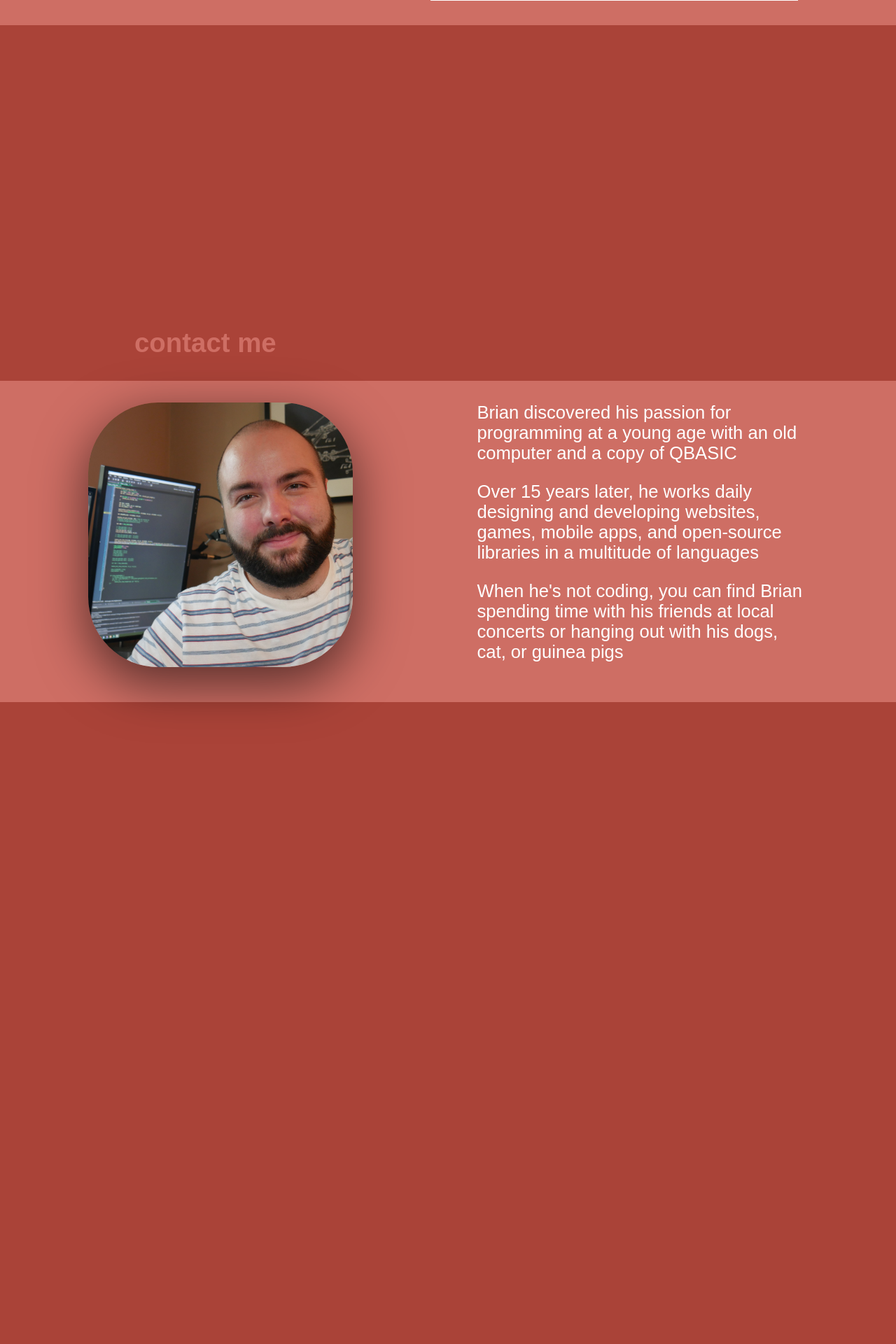
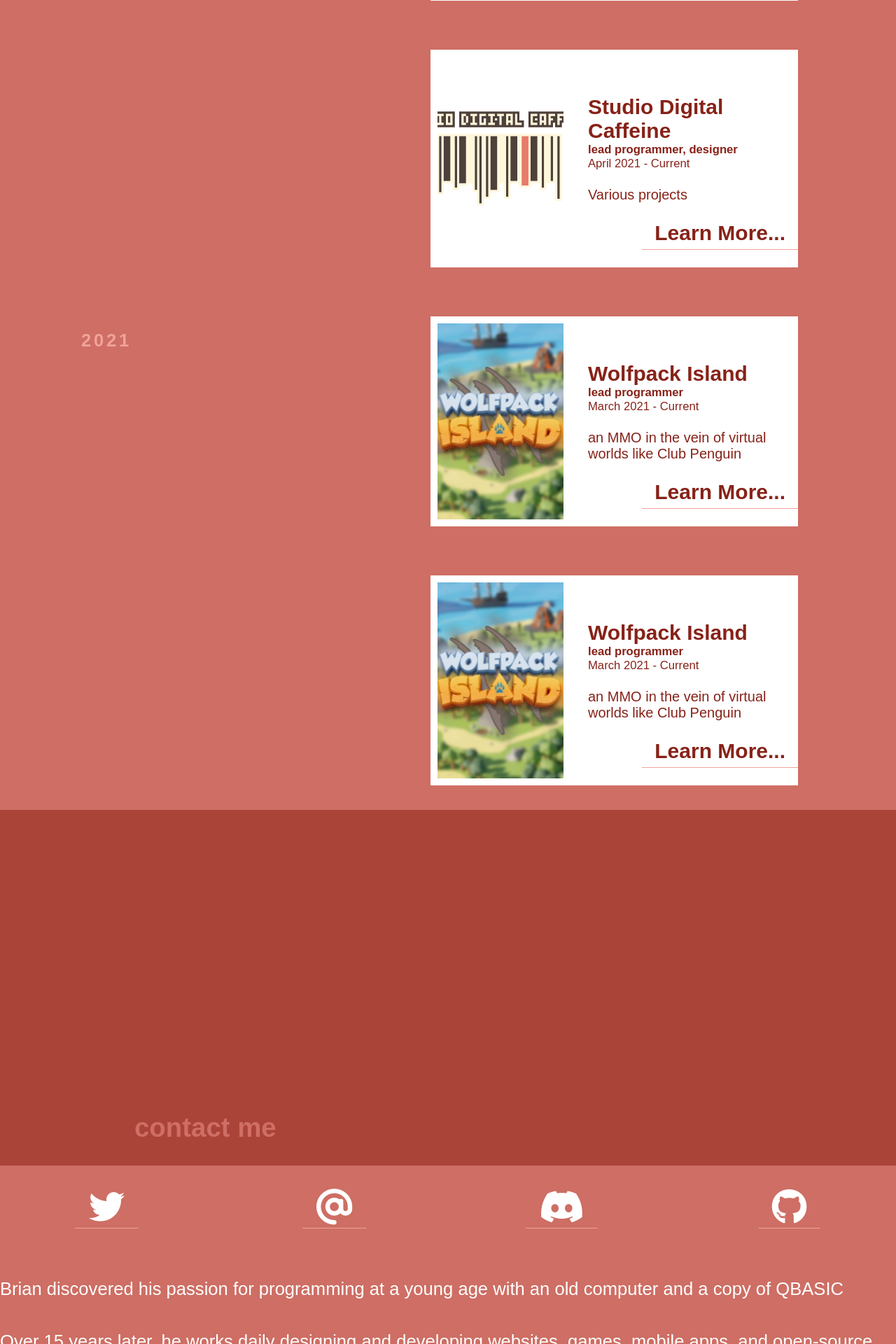
Before and after one commit to brianlaclair/portfolio, a PHP site: page / in a window 1280 px wide. Shown: the part 2600-4520 px from the top of the page at 70% size. Before the commit the page ends 3617 px from the top, so only its background shows below. Run offline with PHP 8.4, Linux system fonts and the light colour scheme; some libraries are stand-ins or nearby versions.

Commit message:
another update
I should probably start putting notes if I'm going to set it to public...

```diff
--- a/index.php
+++ b/index.php
@@ -1,26 +1,19 @@
 <HTML>
 <HEAD>
+<!-- Hey! Truly overjoyed that you're taking the time to look at my portfolio's source! I wrote it myself and all that. It uses Javascript and PHP to automatically load content
+and make it easy for me to update things here. If you want, I have the entire source on my github, feel free to use it for your own website! -->
 <link rel="stylesheet" href="style.css">
+<script src="//code.jquery.com/jquery-1.10.2.js"></script>
+<script src="https://kit.fontawesome.com/025c4715ea.js" crossorigin="anonymous"></script>
 </HEAD>
 <BODY>
+
 <DIV id="overlay" class="hiddenstart">
 <a onclick="closeModal()" id="up" class="navbutton cornerfix">X</a>
 <div class="overlaycontent">
-
-<div class="grid-overlay-container">
-<div class="overlay-left"><img id="overlayimage-1" src="" class="overworks"/></div>
-<div class="overlay-mid"><img id="overlayimage-2" src="" class="overworks"/></div>
-<div class="overlay-right"><img id="overlayimage-3" src="" class="overworks"/></div>
-<div class="overlay-left"><h2 id="overlayname"></h2><b><sub id="overlaytitle"></sub></b><br><sub id="overlaytime"></sub></div>
-<div class="overlay-mid small" id="overlaysect1"></div>
-<div class="overlay-right small" id="overlaysect2"></div>
+<div id="overlayimportedcontent" class="grid-overlay-container">
+<!-- Content gets imported here on load -->
 </div>
-
-<h2 id="overlayname"></h2>
-<h2 id="overlaytitle"></h2>
-<h2 id="overlaytime"></h2>
-
-
 </div>
 </div>
 
@@ -68,13 +61,25 @@
 <div class="title">
 <h2>contact me</h2>
 </div>
-<div class="grid-container">
-<div class="left">
-<img src="assets/me.jpg"/>
+<div class="grid-container grid-single">
+<div class="grid-overlay-container four">
+<div class="overlay-left social">
+<h2><a href="https://twitter.com/brianlaclair" target="_blank" class="contact"><i class="fa-brands fa-twitter"></i></a></h2>
 </div>
-<div class="right">
+<div class="overlay-mid social">
+<h2><a onclick="emailToggle()" class="contact"><i class="fa-solid fa-at"></i></a></h2>
+</div>
+<div class="overlay-mid social">
+<h2><a class="contact"><i class="fab fa-discord"></i></a></h2>
+</div>
+<div class="overlay-right social">
+<h2><a href="" class="contact"><i class="fa-brands fa-github"></i></a></h2>
+</div>
+</div>
+<div id="contact-form" class="email">Lorem ipsum dolor sit amet, consectetur adipiscing elit. Aenean porttitor, enim sed facilisis ultrices, purus justo condimentum lectus, ut imperdiet sapien nisl quis lorem. Donec tincidunt lectus sit amet leo volutpat, tincidunt pellentesque nisi feugiat. Etiam sapien sem, rutrum interdum blandit at, cursus non ex. Aliquam eros velit, ornare in placerat vel, pulvinar nec dui. Suspendisse pharetra rutrum turpis et euismod. Suspendisse euismod finibus justo, sit amet sagittis felis molestie ut. Morbi et ex eros. Pellentesque quis tincidunt magna. Suspendisse non tellus nec odio dapibus elementum ut nec lorem. Integer quam sapien, maximus vel faucibus non, ornare a nibh.
+
+Sed quis iaculis lectus. Sed felis erat, dictum sed mattis sodales, malesuada viverra tortor. Vivamus a faucibus est, eu ultrices magna. In sit amet vestibulum lectus, vel ultrices neque. Aliquam erat volutpat. Suspendisse eget quam purus. Curabitur sollicitudin at purus in aliquam. Aenean condimentum pretium sapien eu pellentesque. Pellentesque vitae efficitur orci. Maecenas faucibus elementum aliquam. Sed varius cursus turpis, vitae finibus leo dictum at. Duis vel sem nibh. Class aptent taciti sociosqu ad litora torquent per conubia nostra, per inceptos himenaeos. Nam eu nunc in sem consequat commodo.</div>
 <p>Brian discovered his passion for programming at a young age with an old computer and a copy of QBASIC</p><p>Over 15 years later, he works daily designing and developing websites, games, mobile apps, and open-source libraries in a multitude of languages</p><p>When he's not coding, you can find Brian spending time with his friends at local concerts or hanging out with his dogs, cat, or guinea pigs</p>
-</div>
 </div>
 </div>
 
@@ -101,7 +106,11 @@
 var overlaySect2    = document.getElementById("overlaysect2");
 
 // Get id of the main content section
-var mainContent		= document.getElementById("main")
+var mainContent		= document.getElementById("main");
+
+// Setup of email form magic
+var emailForm 		= document.getElementById("contact-form");
+var	emailToggled	= false;
 
 // Get the offset position of the navbar
 var sticky 		  	= header.offsetTop;
@@ -122,7 +131,26 @@
 
 }
 
-function openModal(name, title, time, img1, img2, img3, section1, section2) {
+function loadOverlayContent(id) {
+	$.ajax("projects/project.php?id=" + id, {
+    success: function(response) {
+      $("#overlayimportedcontent").html(response);
+    }
+  });
+}
+
+function emailToggle() {
+	if (emailToggled) {
+		emailForm.style.height = 0;
+		emailToggled = false;
+	} else {
+		emailForm.style.height = 300;
+		emailToggled = true;
+	}
+}
+
+function openModal(id) {
+
 	// Prevent scrolling
 	root.className = 'noscroll';
 
@@ -135,15 +163,9 @@
 	overlay.classList.remove("hideoverlay");
 	overlay.classList.remove("hiddenstart");
 
-	// Update the contents of the overlay
-	overlayName.textContent 	= name;
-	overlayTitle.textContent	= title;
-	overlayTime.textContent 	= time;
-	overlaySect1.innerHTML		= section1;
-	overlaySect2.textContent 	= section2;
-	overlayImage1.src			= "assets/" + img1;
-	overlayImage2.src			= "assets/" + img2;
-	overlayImage3.src			= "assets/" + img3;
+	//Load in the content
+	loadOverlayContent(id);
+
 }
 
 function closeModal() {
--- a/projects/data/sdc.json
+++ b/projects/data/sdc.json
@@ -1,13 +1,11 @@
 {
 	"name": 	"Studio Digital Caffeine",
-	"thumb":	"wpi.jpg",
-	"image2":	"",
-	"image3":	"",
+	"thumb":	"sdc1.png",
+	"image2":	"sdc2.png",
+	"image3":	"sdc3.png",
 	"title":	"lead programmer, designer",
 	"time":		"April 2021 - Current",
 	"shortDes": "Various projects ",
-	"longDes":	"",
-	"duties": 	"",
-	"accomplishments": "",
-	"links": 	"",
+	"section1":  "<h5>Platforms</h5><p class=textright><b class=smallText>Android, iOS, PC, Mac</b></p><hr><h5>Responsibilities</h5><ul class=smallText><li>Implement, test, and deploy new game features and moderation tools throughout entire stack</li><li>Audit, assess, and resolve security concerns</li><li>Ensure successful cross-platform builds</li><li>Deploy client software to Apple App Stores, Google Play, and Steam</li></ul>",
+	"section2":  "testing section 2"
 }
--- a/projects/directory.json
+++ b/projects/directory.json
@@ -1,11 +1,10 @@
 {
-	"current": {
+	"Current Projects": {
 		"0": "wpi",
-		"1": "sdc",
-		"2": "gmtug"
+		"1": "sdc"
 	},
 	"2021": {
-		"0": "idyll",
-		"1": "vsws"
+		"0": "wpi",
+		"1": "wpi"
 	}
 }
--- a/projects/listProjects.php
+++ b/projects/listProjects.php
@@ -1,29 +1,51 @@
 <?php
 
-// Get the projects
-$file 		 	= "projects/data/wpi.json";
-$proj_info	 	= json_decode(file_get_contents($file), true);
+// Get the list of projects
+$file 		 	= "projects/directory.json";
+$dirInfo	 	= json_decode(file_get_contents($file), true);
 $num 			= 0;
+$id				= "wpi";
 
-// Output project format
-echo @'<div class="left">';
+// I wanted to make the json human-readable... that was a mistake? Maybe?
+$array_map = array_keys($dirInfo);
 
-if ($num == 0) {
-	echo @"<h3>Current Projects</h3>
-	";
+// Loop through the first dimension of the directory
+for ($period = 0; $period < count($dirInfo); $period++) {
+
+	$thisKey = $array_map[$period];
+
+	// Loop through the nested dimesion and load results
+	for ($current = 0; $current < count($dirInfo[$thisKey]); $current++) {
+
+		$projectId 		= $dirInfo[$thisKey][$current];
+		$projectFile	= "projects/data/{$projectId}.json";
+		$projectInfo	= json_decode(file_get_contents($projectFile), true);
+
+		// We have the project's JSON file loaded, so let's save the data to some temporary variables for easy reference
+		$thumb 			= $projectInfo['thumb'];
+		$name			= $projectInfo['name'];
+		$title			= $projectInfo['title'];
+		$time			= $projectInfo['time'];
+		$desc			= $projectInfo['shortDes'];
+
+		// Output the HTML for the row
+		$rowTitle 		= "";
+		if ($current == 0) {
+			$rowTitle = "<h3>{$thisKey}</h3>";
+		}
+
+		echo "<div class=\"left\">{$rowTitle}</div>
+		<div class=\"right\">
+		<div class=\"grid-container grid-cont-sub\">
+		<div class=\"worksleft\">
+		<img src=\"assets/{$thumb}\" class=\"works\"/></div><div class=\"right small worksmod\">
+		<h4>{$name}</h4>
+		<sub><b>{$title}</b></sub><br><sub>{$time}</sub><br><br><p>{$desc}</p> <a onclick=\"openModal('{$projectId}')\" class=\"navbutton showmore\">Learn More...</a>
+		</div>
+		</div>
+		</div>
+		";
+
+	}
 }
-
-echo @'</div>
-<div class="right">
-<div class="grid-container grid-cont-sub">
-<div class="worksleft">
-';
-
-echo "<img src=\"assets/{$proj_info['thumb']}\" class=\"works\"/></div><div class=\"right small worksmod\">";
-
-echo "<h4>{$proj_info['name']}</h4><sub><b>{$proj_info['title']}</b></sub><br><sub>{$proj_info['time']}</sub><br><br><p>{$proj_info['shortDes']}</p> <a onclick=\"openModal('{$proj_info['name']}', '{$proj_info['title']}', '{$proj_info['time']}', '{$proj_info['thumb']}', '{$proj_info['image2']}', '{$proj_info['image3']}', '{$proj_info['section1']}', '{$proj_info['section2']}')\" class=\"navbutton showmore\">Learn More...</a>";
-
-echo @'</div>
-</div>
-</div>';
 ?>
--- a/style.css
+++ b/style.css
@@ -104,6 +104,16 @@
 	color:					#FFF;
 }
 
+.grid-single {
+	grid-template-columns:	1fr;
+	color:					#FFF;
+}
+
+.social {
+	color:					#FFF;
+	text-align:				center;
+}
+
 .grid-cont-tight {
 	grid-gap:				0vw;
 }
@@ -122,6 +132,10 @@
     grid-gap: 				20px;
 	font-size:				2vw;
 	color:					#AA4338;
+}
+
+.four {
+	grid-template-columns:	1fr 1fr 1fr 1fr;
 }
 
 .textright {
@@ -231,12 +245,27 @@
 	top: 				50%;
 	-webkit-transform: 	translate(-50%, -50%);
 	transform: 			translate(-50%, -50%);
+	width:				90%;
 }
 
 .hideoverlay {
 	//display: 			none;
 	animation: 			fadeout 0.3s linear;
 	opacity: 			0%;
+}
+
+.contact {
+	font-size:			4vw;
+	color:				#FFF;
+	border-bottom:		1px solid #F1A29A;
+	padding:			0px 20px 0px 20px;
+}
+
+.contact:hover {
+	border-bottom:		1px solid #F1A29A;
+	box-shadow: 		inset 0px -4.5vw 0px 0px #F1A29A;
+	text-shadow:		4px 4px #000;
+	color:				#326da8;
 }
 
 .hiddenstart {
@@ -316,3 +345,12 @@
 	color:				#872218;
 	cursor:				pointer;
 }
+
+.email {
+	height: 				0px;
+	width:					100%;
+	background-color:		#fff;
+	color:					#000;
+	overflow:				hidden;
+	transition-duration:	0.5s;
+}
```
Also changed, not shown: projects/project.php (added, +30 -0 lines), projects/data/wpi.json (line endings or trailing spaces).
